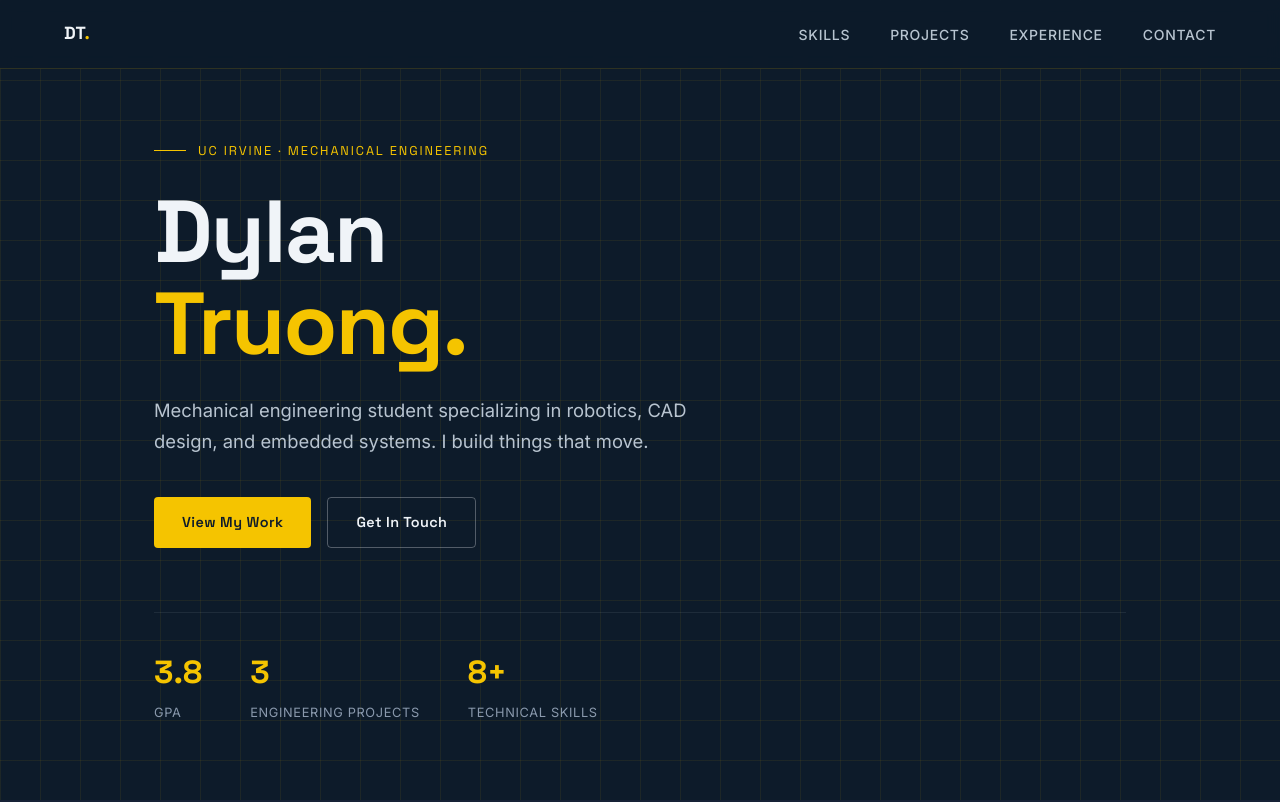
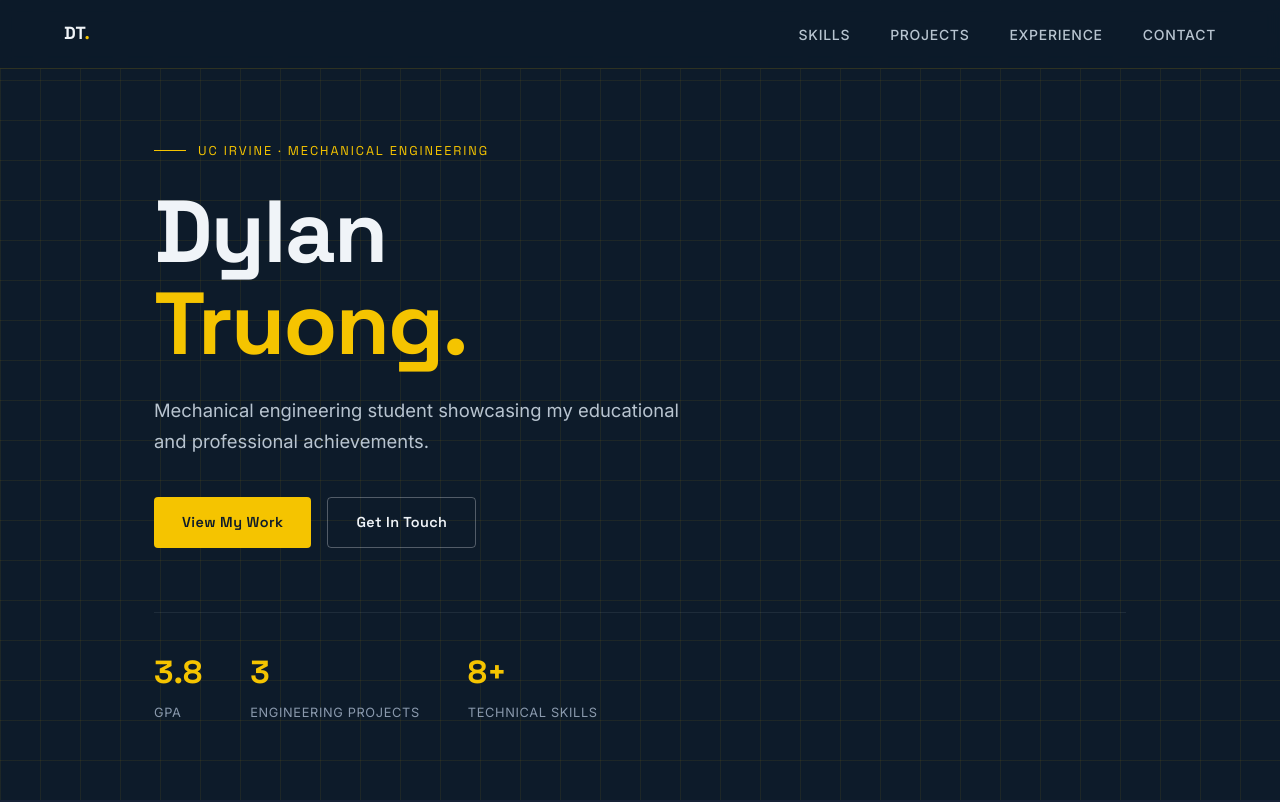
Before and after one commit to NinjaGoNoonie/dylanlongtruong, a plain HTML site: page index.html in a window 1280 px wide. Shown: the top 802 px of the page. Drawn offline with Linux system fonts and the light colour scheme.

Commit message:
Update index.html

```diff
--- a/index.html
+++ b/index.html
@@ -572,7 +572,7 @@
       <p class="hero-eyebrow">UC Irvine · Mechanical Engineering</p>
       <h1>Dylan<br /><span class="highlight">Truong.</span></h1>
       <p class="hero-sub">
-        Mechanical engineering student specializing in robotics, CAD design, and embedded systems. I build things that move.
+        Mechanical engineering student showcasing my educational and professional achievements.
       </p>
       <div class="hero-cta">
         <a href="#projects" class="btn btn-primary">View My Work</a>
```
